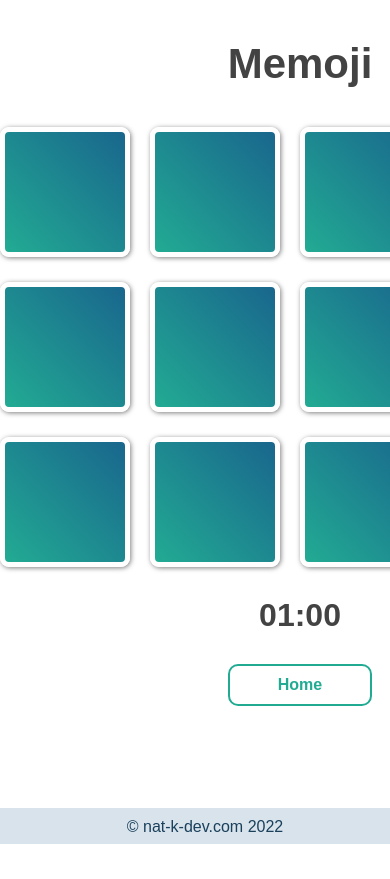
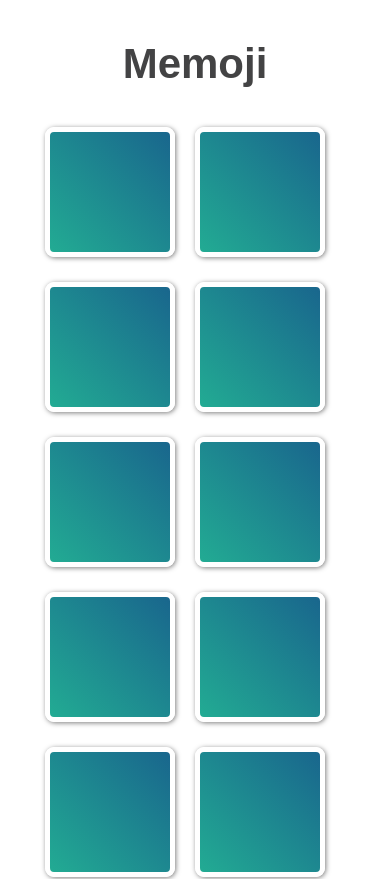
Before and after one commit to nat-k-dev/natkdev.com, a React (Create React App) app: page /memoji in a window 390 px wide. Shown: the top 879 px of the page. Before the commit the page ends 844 px from the top, so only its background shows below. Built offline with nearby package versions, Linux system fonts and the light colour scheme.

Commit message:
fix composition of the cards in narrow screens for memoji game

```diff
--- a/src/components/project-memoji/projectMemoji.css
+++ b/src/components/project-memoji/projectMemoji.css
@@ -27,7 +27,7 @@
 }
 
 .game {
-	width: 600px;
+	max-width: 600px;
 	margin: 0 auto;
 }
 
@@ -206,9 +206,8 @@
 	border: 2px solid var(--memoji-gradient-left-color);
 	border-radius: 10px;
 	padding: 10px 20px;
-	margin-bottom: 30px;
 	text-align: center;
-	margin: 0 auto;
+	margin: 0 auto 30px;
 	display: block;
 	width: 100px;
 }
@@ -217,3 +216,15 @@
 	background-color: var(--memoji-gradient-left-color);
 	color: white;
 }
+
+@media screen and (max-width: 580px) {
+	.game .cards {
+		grid-template-columns: repeat(3, 150px);
+	}
+}
+
+@media screen and (max-width: 445px) {
+	.game .cards {
+		grid-template-columns: repeat(2, 150px);
+	}
+}
```
